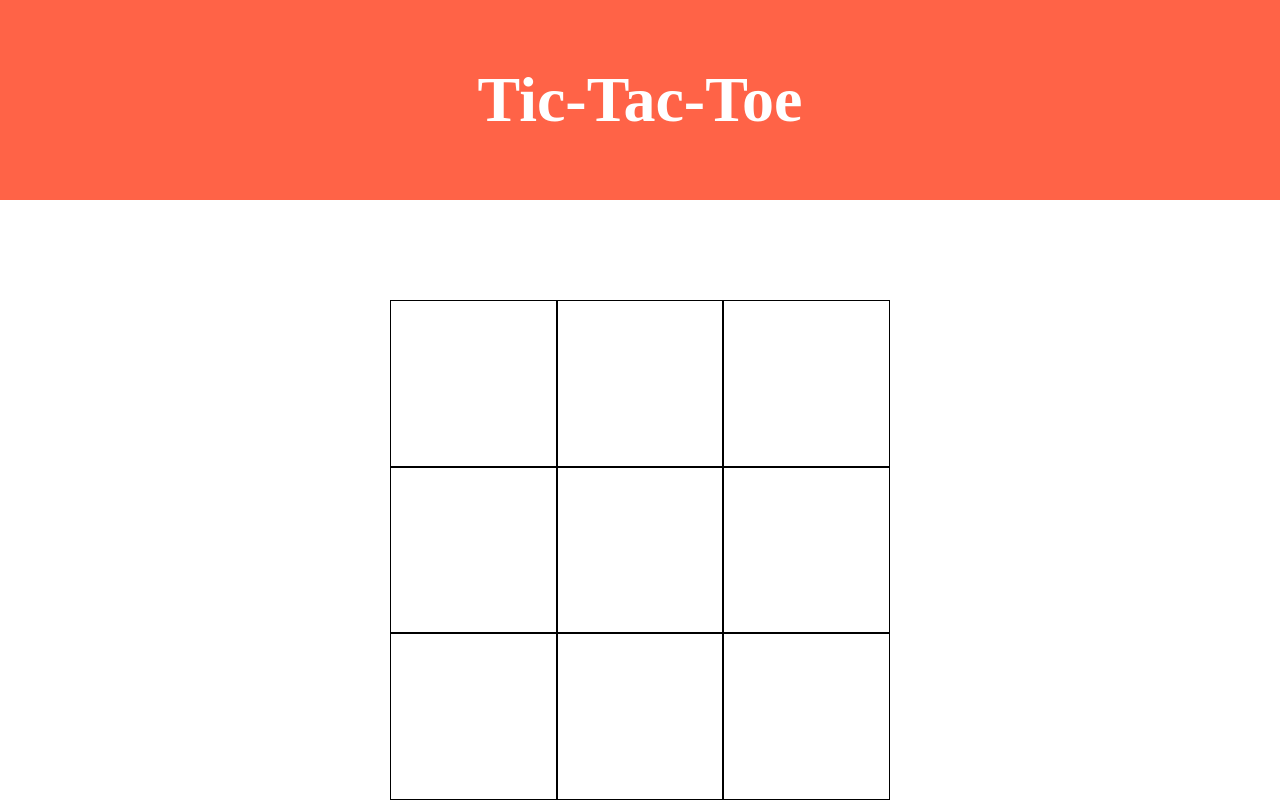
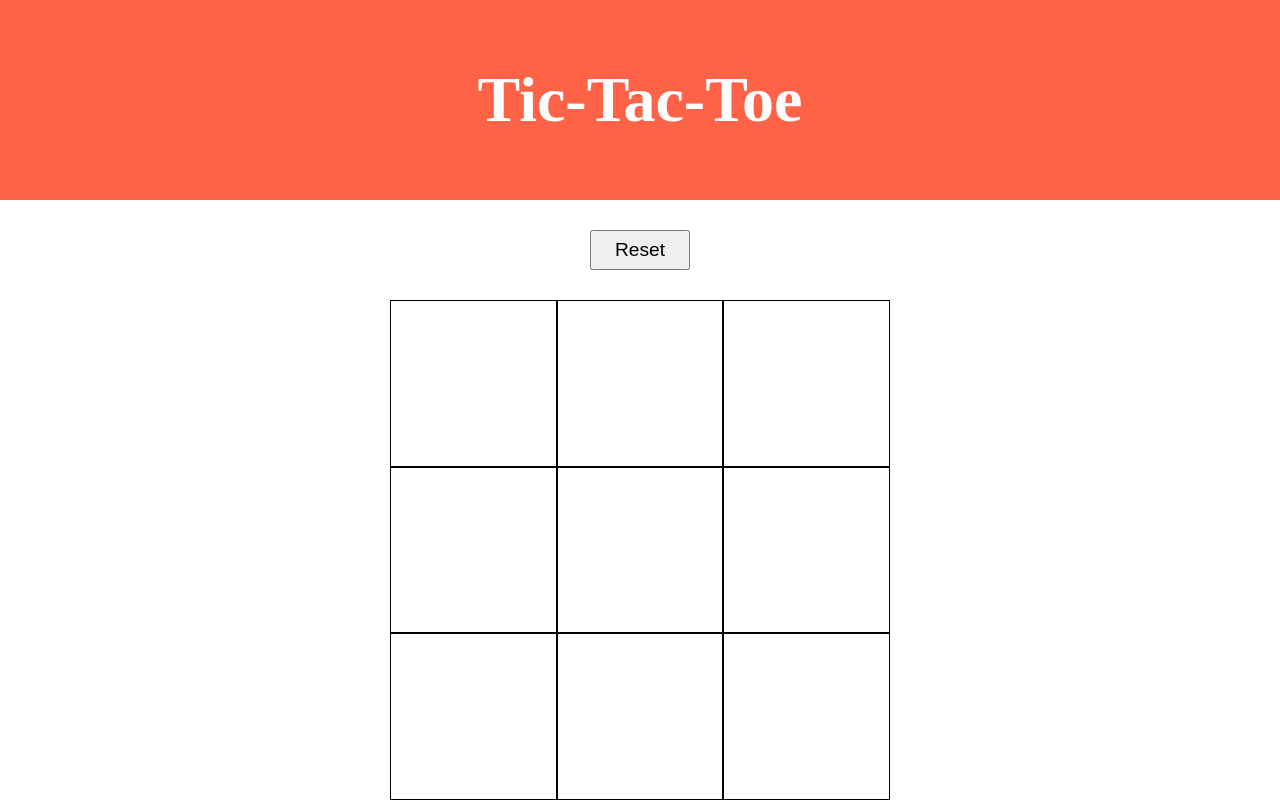
Before and after one commit to berin3/odin-tic-tac-toe, a plain HTML site: page index.html in a window 1280 px wide. Drawn offline with Linux system fonts and the light colour scheme.

Commit message:
Add reset

```diff
--- a/index.html
+++ b/index.html
@@ -8,6 +8,7 @@
 </head>
 <body>
     <h1 class="title">Tic-Tac-Toe</h1>
+    <button class="reset" onclick="displayManager.reset()">Reset</button>
     <div class="content">
         <div class="gameboard">
             <div class="field" onclick="displayManager.setField(0)"></div>
--- a/script.js
+++ b/script.js
@@ -122,5 +122,11 @@ const displayManager = (function() {
         dialog.close();
     }
 
-    return { setField, closeDialog };
+    const reset = () => {
+        displays.forEach(display => display.textContent = "");
+        gameboard.reset();
+        gamestate = "Play";
+    }
+
+    return { setField, closeDialog, reset };
 })();
--- a/styles.css
+++ b/styles.css
@@ -2,8 +2,16 @@
     margin: 0;
 }
 
+body {
+    display: flex;
+    flex-direction: column;
+    align-items: center;
+    gap: 30px;
+}
+
 .title {
     height: 200px;
+    width: 100%;
     background-color: tomato;
     display: flex;
     justify-content: center;
@@ -32,7 +40,6 @@
 .content {
     display: flex;
     justify-content: center;
-    margin-top: 100px;
 }
 
 dialog {
@@ -54,8 +61,12 @@ dialog div {
     font-size: 2rem;
 }
 
-dialog button {
+dialog button, .reset {
     width: 100px;
     height: 40px;
     font-size: 1.2rem;
 }
+
+.reset {
+
+}
```
